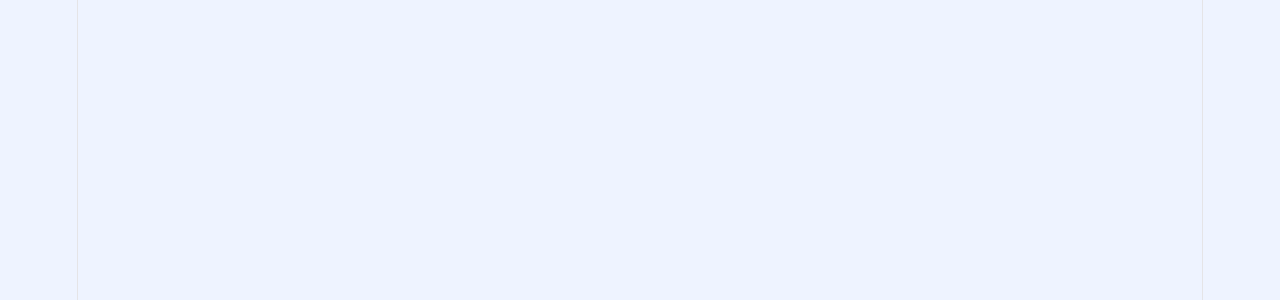
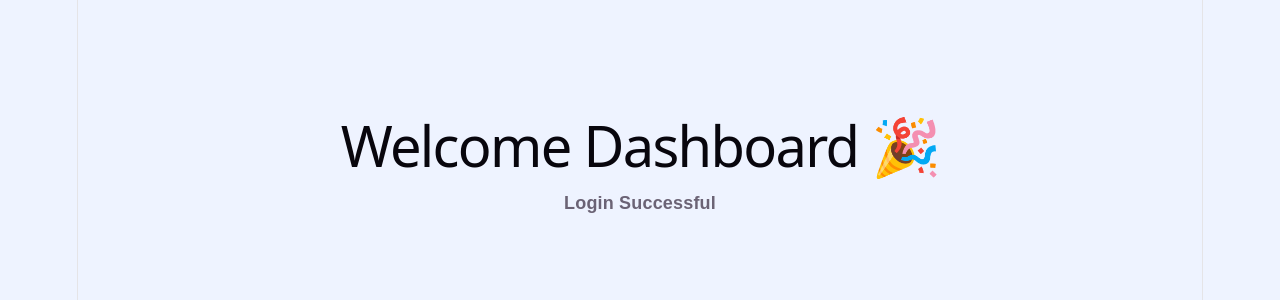
Before and after one commit to sindhukumarray/Mini-Blog, a React (Vite) app: page /dashboard in a window 1280 px wide. Before the commit this address had no page. Shown: the top 300 px of the page. Built offline with nearby package versions, Linux system fonts and the light colour scheme; sample sign-in values are in the browser's storage.

Commit message:
to solve in a login problem  Mini Blog Capstone Project

```diff
--- a/src/components/ProtectedRoute.jsx
+++ b/src/components/ProtectedRoute.jsx
@@ -0,0 +1,17 @@
+import { Navigate } from "react-router-dom";
+
+function ProtectedRoute({ children }) {
+
+  const token = localStorage.getItem("token");
+
+  if (!token) {
+
+    return <Navigate to="/login" replace />;
+
+  }
+
+  return children;
+
+}
+
+export default ProtectedRoute;
--- a/src/pages/Dashboard.jsx
+++ b/src/pages/Dashboard.jsx
@@ -0,0 +1,30 @@
+function Dashboard() {
+
+  return (
+
+    <div
+      style={{
+        textAlign:"center",
+        marginTop:"100px"
+      }}
+    >
+
+      <h1>
+
+        Welcome Dashboard 🎉
+
+      </h1>
+
+      <p>
+
+        Login Successful
+
+      </p>
+
+    </div>
+
+  );
+
+}
+
+export default Dashboard;
--- a/src/pages/Login.jsx
+++ b/src/pages/Login.jsx
@@ -1,6 +1,5 @@
 import { useState } from "react";
 import { useNavigate } from "react-router-dom";
-import axios from "axios";
 import "../styles/Login.css";
 
 function Login() {
@@ -8,44 +7,33 @@ function Login() {
   const navigate = useNavigate();
 
   const [email, setEmail] = useState("");
-
   const [password, setPassword] = useState("");
-
   const [message, setMessage] = useState("");
 
-  async function handleSubmit(e) {
+  function handleSubmit(e) {
 
     e.preventDefault();
 
     if (!email || !password) {
-
       setMessage("Please fill all fields.");
-
       return;
-
     }
 
-    try {
+    // Mock Login
+    if (
+      email === "sindhukumar@gmail.in" &&
+      password === "sindhu2003"
+    ) {
 
-      const res = await axios.post(
-        "https://reqres.in/api/login",
-        {
-          email,
-          password
-        }
-      );
-
-      localStorage.setItem(
-        "token",
-        res.data.token
-      );
-
+      localStorage.setItem("token", "demo-token-123");
 
       setMessage("Login Successful");
 
-      navigate("/dashboard");
+      setTimeout(() => {
+        navigate("/dashboard");
+      }, 500);
 
-    } catch {
+    } else {
 
       setMessage("Invalid Email or Password");
 
@@ -62,41 +50,21 @@ function Login() {
       <form onSubmit={handleSubmit}>
 
         <input
-
           type="email"
-
           placeholder="Email"
-
           value={email}
-
-          onChange={(e)=>
-
-          setEmail(e.target.value)
-
-          }
-
+          onChange={(e) => setEmail(e.target.value)}
         />
 
         <input
-
           type="password"
-
           placeholder="Password"
-
           value={password}
-
-          onChange={(e)=>
-
-          setPassword(e.target.value)
-
-          }
-
+          onChange={(e) => setPassword(e.target.value)}
         />
 
-        <button>
-
+        <button type="submit">
           Login
-
         </button>
 
       </form>
--- a/src/routes/AppRoutes.jsx
+++ b/src/routes/AppRoutes.jsx
@@ -3,6 +3,8 @@ import Home from "../pages/Home";
 import PostDetail from "../pages/PostDetail";
 import CreatePost from "../pages/CreatePost";
 import Login from "../pages/Login";
+import Dashboard from "../pages/Dashboard";
+import ProtectedRoute from "../components/ProtectedRoute";
 function AppRoutes() {
   return (
     <BrowserRouter>
@@ -35,6 +37,15 @@ function AppRoutes() {
 
         />
 
+        <Route
+             path="/dashboard"
+             element={
+           <ProtectedRoute>
+           <Dashboard />
+          </ProtectedRoute>
+              }
+        />
+
       </Routes>
     </BrowserRouter>
   );
```
